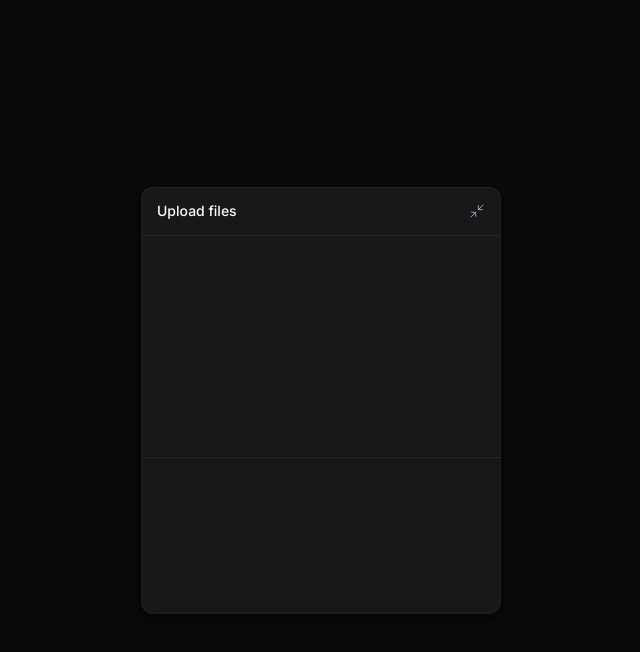
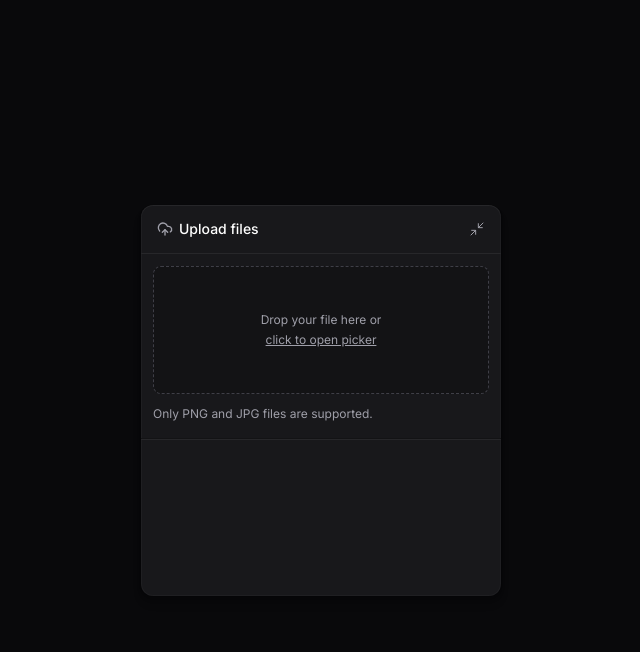
Before and after one commit to heldercostaa/image-uploader, a React (Vite) app: page / in a window 1280 px wide. Both pictures are taken after a click on the button "Upload files". Shown: the top 652 px of the page, without its empty margins (319-959 px from the left). Built offline with nearby package versions, Linux system fonts and the light colour scheme.

Commit message:
feat: customize files dropzone

```diff
--- a/package.json
+++ b/package.json
@@ -13,6 +13,7 @@
     "lucide-react": "^1.7.0",
     "react": "^19.0.0",
     "react-dom": "^19.0.0",
+    "react-dropzone": "^15.0.0",
     "tailwind-merge": "^3.5.0",
     "tailwind-variants": "^3.2.2"
   },
--- a/src/components/ui/button.tsx
+++ b/src/components/ui/button.tsx
@@ -2,7 +2,7 @@
 import { tv, type VariantProps } from 'tailwind-variants';
 
 const buttonVariants = tv({
-  base: 'text-zinc-400 rounded-lg hover:text-zinc-100 hover:bg-zinc-800 disabled:opacity-50 disabled:pointer-events-none',
+  base: 'text-zinc-400 rounded-lg hover:text-zinc-100 hover:bg-zinc-800 disabled:opacity-50 disabled:pointer-events-none cursor-pointer',
 
   variants: {
     size: {
--- a/src/components/upload-widget-dropzone.tsx
+++ b/src/components/upload-widget-dropzone.tsx
@@ -1,3 +1,31 @@
+import { useDropzone } from 'react-dropzone';
+
 export function UploadWidgetDropzone() {
-  return <div className="px-3 h-48"></div>;
+  const { getRootProps, getInputProps, isDragActive } = useDropzone({
+    multiple: true,
+    accept: {
+      'image/jpeg': [],
+      'image/png': [],
+    },
+    onDrop(acceptedFiles) {
+      console.log(acceptedFiles);
+    },
+  });
+
+  return (
+    <div className="px-3 flex flex-col gap-3">
+      <div
+        data-active={isDragActive}
+        className="cursor-pointer text-zinc-400 bg-black/20 pg-5 rounded-lg border border-zinc-700 border-dashed h-32 flex flex-col items-center justify-center gap-1 hover:border-zinc-600 transition-colors data-[active=true]:bg-indigo-500/10 data-[active=true]:border-indigo-500 data-[active=true]:text-indigo-400"
+        {...getRootProps()}
+      >
+        <input type="file" {...getInputProps()} />
+
+        <span className="text-xs">Drop your file here or</span>
+        <span className="text-xs underline">click to open picker</span>
+      </div>
+
+      <span className="text-xs text-zinc-400">Only PNG and JPG files are supported.</span>
+    </div>
+  );
 }
--- a/src/components/upload-widget-header.tsx
+++ b/src/components/upload-widget-header.tsx
@@ -1,11 +1,12 @@
 import * as Collapsible from '@radix-ui/react-collapsible';
 import { Minimize2 } from 'lucide-react';
 import { Button } from './ui/button';
+import { UploadWidgetTitle } from './upload-widget-title';
 
 export function UploadWidgetHeader() {
   return (
     <div className="w-full p-4 py-2 bg-white/2 border-zinc-800 border-b flex items-center justify-between">
-      <span className="text-sm font-medium">Upload files</span>
+      <UploadWidgetTitle />
 
       <Collapsible.Trigger asChild>
         <Button size={'icon'} className="-mr-2">
--- a/src/components/upload-widget-minimized-button.tsx
+++ b/src/components/upload-widget-minimized-button.tsx
@@ -1,12 +1,16 @@
 import * as Collapsible from '@radix-ui/react-collapsible';
 import { Maximize2 } from 'lucide-react';
+import { UploadWidgetTitle } from './upload-widget-title';
 
 export function UploadWidgetMinimizedButton() {
   return (
     <Collapsible.Trigger className="group w-full bg-white/2 py-3 px-5 flex items-center justify-between">
-      <span className="text-sm font-medium">Upload files</span>
+      <UploadWidgetTitle />
 
-      <Maximize2 strokeWidth={1.5} className="size-4 text-zinc-400 group-hover:text-zinc-100" />
+      <Maximize2
+        strokeWidth={1.5}
+        className="size-4 text-zinc-400 group-hover:text-zinc-100 cursor-pointer"
+      />
     </Collapsible.Trigger>
   );
 }
--- /dev/null
+++ b/src/components/upload-widget-title.tsx
@@ -0,0 +1,10 @@
+import { UploadCloud } from 'lucide-react';
+
+export function UploadWidgetTitle() {
+  return (
+    <div className="flex items-center gap-1.5 text-sm font-medium">
+      <UploadCloud className="size-4 text-zinc-400 strokeWidth={1.5}" />
+      <span>Upload files</span>
+    </div>
+  );
+}
```
Also changed, not shown: 1 other file (tests, documents, lock files or other folders).
